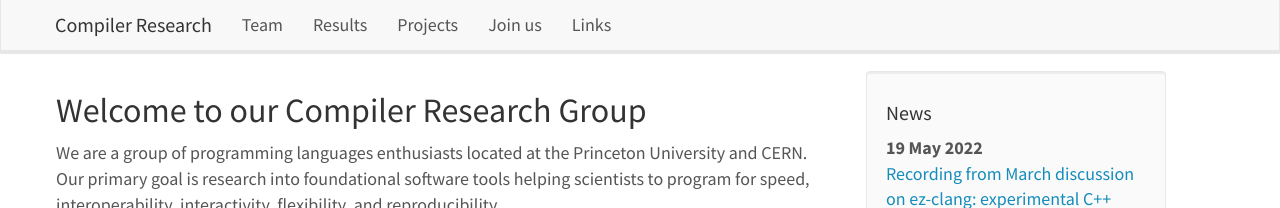
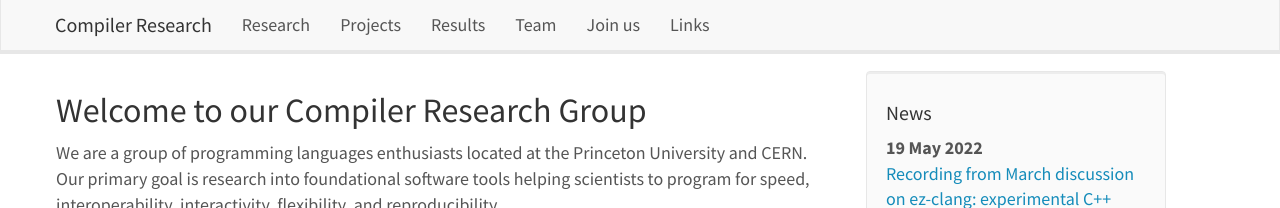
Before and after one commit to vgvassilev/clad, a Jekyll site: the page built from _pages/home.md, in a window 1280 px wide. Shown: the top 208 px of the page. Built offline with Jekyll 4.4.1, drawn with Linux system fonts in a browser that asks for light colours; nearby versions of some CDN libraries; library files that are not in the unit come from our copies; a style sheet for code colours, icons or effects is not loaded.

Commit message:
Initial restructure of the website content.
This patch splits the Projects into Research which outlines the basic concepts
in the research areas. It also reorders the top-level menu.

```diff
--- a/_includes/header.html
+++ b/_includes/header.html
@@ -11,8 +11,20 @@
     <a class="navbar-brand" href="{{ site.url }}{{ site.baseurl }}/">Compiler Research</a>
     </div>
     <ul id="navbar-collapse-1" class="nav navbar-nav ml-auto navbar-collapse collapse">
-      <li class="nav-item">
-        <a class="nav-link" href="/team">Team</a>
+      <li class="nav-item dropdown">
+        <a href="#" class="nav-link dropdown-toggle" id="dropdown02" data-toggle="dropdown" role="button" aria-haspopup="true" aria-expanded="false">Research</a>
+        <ul class="dropdown-menu" aria-labelledby="dropdown02">
+          <li class="dropdown-item"> <a class="nav-link" href="/caas">Compiler-As-A-Service</a></li>
+          <li class="dropdown-item"> <a class="nav-link" href="/interactive_cpp">Incremental C++</a></li>
+          <li class="dropdown-item"> <a class="nav-link" href="/libinterop">Language Interoperability</a></li>
+        </ul>
+      </li>
+      <li class="nav-item dropdown">
+        <a href="#" class="nav-link dropdown-toggle" id="dropdown02" data-toggle="dropdown" role="button" aria-haspopup="true" aria-expanded="false">Projects</a>
+        <ul class="dropdown-menu" aria-labelledby="dropdown02">
+          <li class="dropdown-item"> <a class="nav-link" href="https://rawgit.com/root-project/cling/master/www/index.html">Cling</a></li>
+          <li class="dropdown-item"> <a class="nav-link" href="/clad">Clad</a></li>
+        </ul>
       </li>
       <li class="nav-item dropdown">
         <a href="#" class="nav-link dropdown-toggle" id="dropdown01" data-toggle="dropdown" role="button" aria-haspopup="true" aria-expanded="false">Results</a>
@@ -22,14 +34,8 @@
           <li class="dropdown-item"> <a class="nav-link" href="/tutorials">Tutorials</a></li>
         </ul>
       </li>
-      <li class="nav-item dropdown">
-        <a href="#" class="nav-link dropdown-toggle" id="dropdown02" data-toggle="dropdown" role="button" aria-haspopup="true" aria-expanded="false">Projects</a>
-        <ul class="dropdown-menu" aria-labelledby="dropdown02">
-          <li class="dropdown-item"> <a class="nav-link" href="/caas">CaaS</a></li>
-          <li class="dropdown-item"> <a class="nav-link" href="https://rawgit.com/root-project/cling/master/www/index.html">Cling</a></li>
-          <li class="dropdown-item"> <a class="nav-link" href="/clad">Clad</a></li>
-          <li class="dropdown-item"> <a class="nav-link" href="/libinterop">libInterOp</a></li>
-        </ul>
+      <li class="nav-item">
+        <a class="nav-link" href="/team">Team</a>
       </li>
       <li class="nav-item dropdown">
         <a href="#" class="nav-link dropdown-toggle" id="dropdown03" data-toggle="dropdown" role="button" aria-haspopup="true" aria-expanded="false">Join us</a>
```
